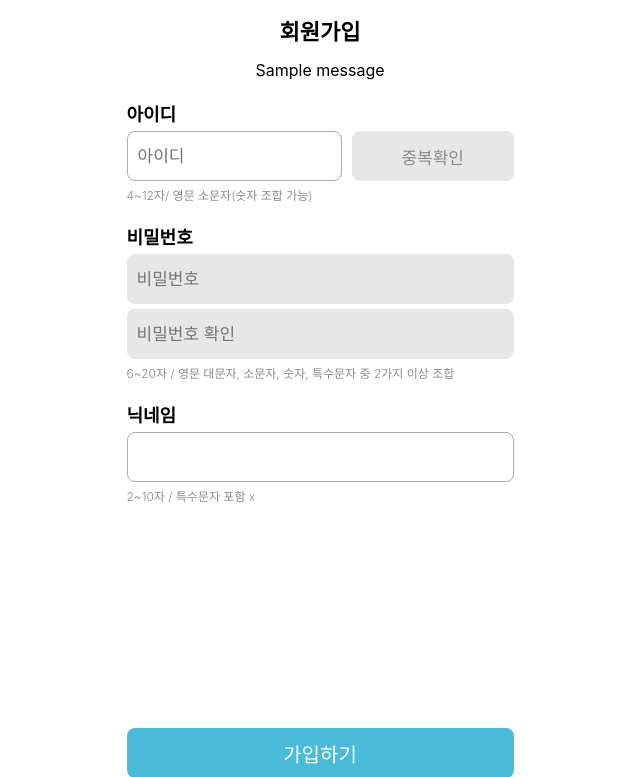
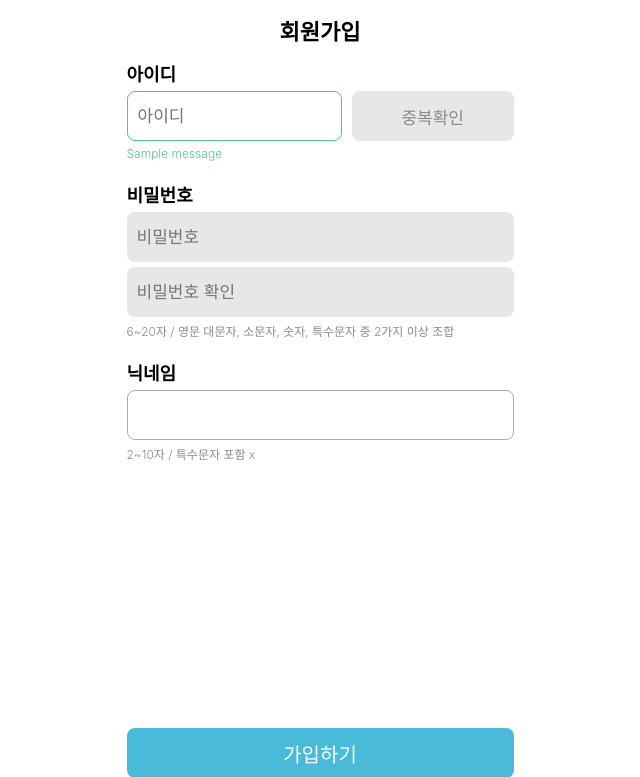
Before and after one commit to 2025-HERETHON/2025-herethon-12, a Django app: template accounts/templates/accounts/signup.html in a window 1280 px wide. Shown: the top 777 px of the page, without its empty margins (320-960 px from the left). Run offline with Django 5.2, Linux system fonts and the light colour scheme; the template is opened without the code that fills it, so the values that code supplies are empty; tables that the repository leaves empty hold one stand-in row (values such as "Sample post"); one stand-in notice (Sample message) is shown; some web fonts are replaced.

Commit message:
feat: 아이디 중복 확인, 로그인 확인 UI 구현

```diff
--- a/accounts/static/accounts/js/signup.js
+++ b/accounts/static/accounts/js/signup.js
@@ -6,6 +6,8 @@ const passwordCheck = document.getElementById("password-check");
 const passwordCheckErr = document.getElementById("password-check-err");
 const nickname = document.getElementById("nickname");
 const nicknameErr = document.getElementById("nickname-err");
+const msg = document.querySelector(".message");
+const usernameDesc = document.getElementById("username-desc");
 
 function validUsername() {
   const regex = /^[a-z\d]{4,12}$/;
@@ -72,7 +74,22 @@ function restoreRequired() {
   document.getElementById("password").setAttribute("required", "true");
   document.getElementById("password-check").setAttribute("required", "true");
   document.getElementById("nickname").setAttribute("required", "true");
+  usernameDesc.classList.remove("hidden");
+  msg.classList.add("hidden");
 }
+
+// 중복 확인 후 아이디 입력창 테두리 색 변경
+window.addEventListener("DOMContentLoaded", () => {
+  if (!msg) return;
+
+  if (msg.classList.contains("error")) {
+    username.style.borderColor = "var(--color-red)";
+    usernameDesc.classList.add("hidden");
+  } else if (msg.classList.contains("success")) {
+    username.style.borderColor = "#4EC789";
+    usernameDesc.classList.add("hidden");
+  }
+})
 
 username.addEventListener("input", validUsername);
 password.addEventListener("input", validPassword);
--- a/accounts/static/accounts/login.css
+++ b/accounts/static/accounts/login.css
@@ -83,6 +83,11 @@ input {
   margin: 7px 0;
 }
 
+.message {
+  color: var(--color-red);
+  font-size: 11px;
+}
+
 a {
   color: #6e6e6e;
   font-size: 17px;
--- a/accounts/static/accounts/signup.css
+++ b/accounts/static/accounts/signup.css
@@ -80,7 +80,8 @@ input {
 }
 
 .description,
-.error-msg {
+.error-msg,
+.message {
   font-weight: 300;
   font-size: 12px;
   align-self: flex-start;
@@ -90,8 +91,12 @@ input {
   color: #8a8a8a;
 }
 
-.error-msg {
+.error-msg, .error {
   color: var(--color-red);
+}
+
+.success {
+  color: #4EC789;
 }
 
 .button-wrapper {
--- a/accounts/templates/accounts/signup.html
+++ b/accounts/templates/accounts/signup.html
@@ -21,13 +21,6 @@
       </div>
       <form method="post" action="{% url 'signup' %}">
         {% csrf_token %}
-        {% if messages %} <!-- 중복 확인 결과 출력 / 수정하셔도 됩니다!! -->
-            <div class="messages">
-              {% for message in messages %}
-                <div class="message {{ message.tags }}">{{ message }}</div>
-              {% endfor %}
-            </div>
-          {% endif %}
 
         <div class="username-container">
           <label for="username">아이디</label>
@@ -45,7 +38,6 @@
               value="{{ username|default:'' }}"
             />
             <button type="button" value="check_id" class="gray-box" onclick="checkId()">중복확인</button>
-            <!-- 추후 동작 추가 필요 -->
           </div>
           <div class="description" id="username-desc">
             4~12자/ 영문 소문자&#40;숫자 조합 가능&#41;
@@ -53,6 +45,11 @@
           <div class="error-msg hidden" id="username-err">
             필수 입력 사항입니다.
           </div>
+      {% if messages %} <!-- 중복 확인 결과 출력 / 수정하셔도 됩니다!! -->
+        {% for message in messages %}
+          <div class="message {{ message.tags }}">{{ message }}</div>
+        {% endfor %}
+      {% endif %}
         </div>
         <div class="password-container">
           <label for="password">비밀번호</label>
@@ -108,7 +105,7 @@
           </div>
         </div>
         <div class="button-wrapper">
-          <button type="submit" name="action" value="signup" class="submit-btn" onclick="reRequired()">가입하기</button>
+          <button type="submit" name="action" value="signup" class="submit-btn" onclick="restoreRequired()">가입하기</button>
         </div>
       </form>
     </div>
--- a/accounts/views.py
+++ b/accounts/views.py
@@ -19,7 +19,7 @@ def login_page(request):
             login(request, user)
             return redirect("home")
         else:
-            messages.error(request, "아이디 또는 비밀번호가 틀렸습니다.")
+            messages.error(request, "아이디 또는 비밀번호를 다시 확인해주세요.")
             #id만 다시 채워주기
             return render(request, "accounts/login.html", {
                 "username": username,
@@ -40,9 +40,9 @@ def signup_page(request):
         #아이디 중복 확인
         if action == "check_id":
             if User.objects.filter(username=username).exists():
-                messages.error(request, "중복된 아이디")
+                messages.error(request, "이미 사용하고 있는 아이디입니다.")
             else:
-                messages.success(request, "사용 가능")
+                messages.success(request, "사용하실 수 있는 아이디입니다.")
             #작성해놨던 아이디, 닉네임 다시 채워주기
             return render(request, "accounts/signup.html", {
                 "username": username,
```
Also changed, not shown: accounts/static/accounts/js/login.js (+25 -0 lines), accounts/templates/accounts/login.html (+1 -6 lines).
